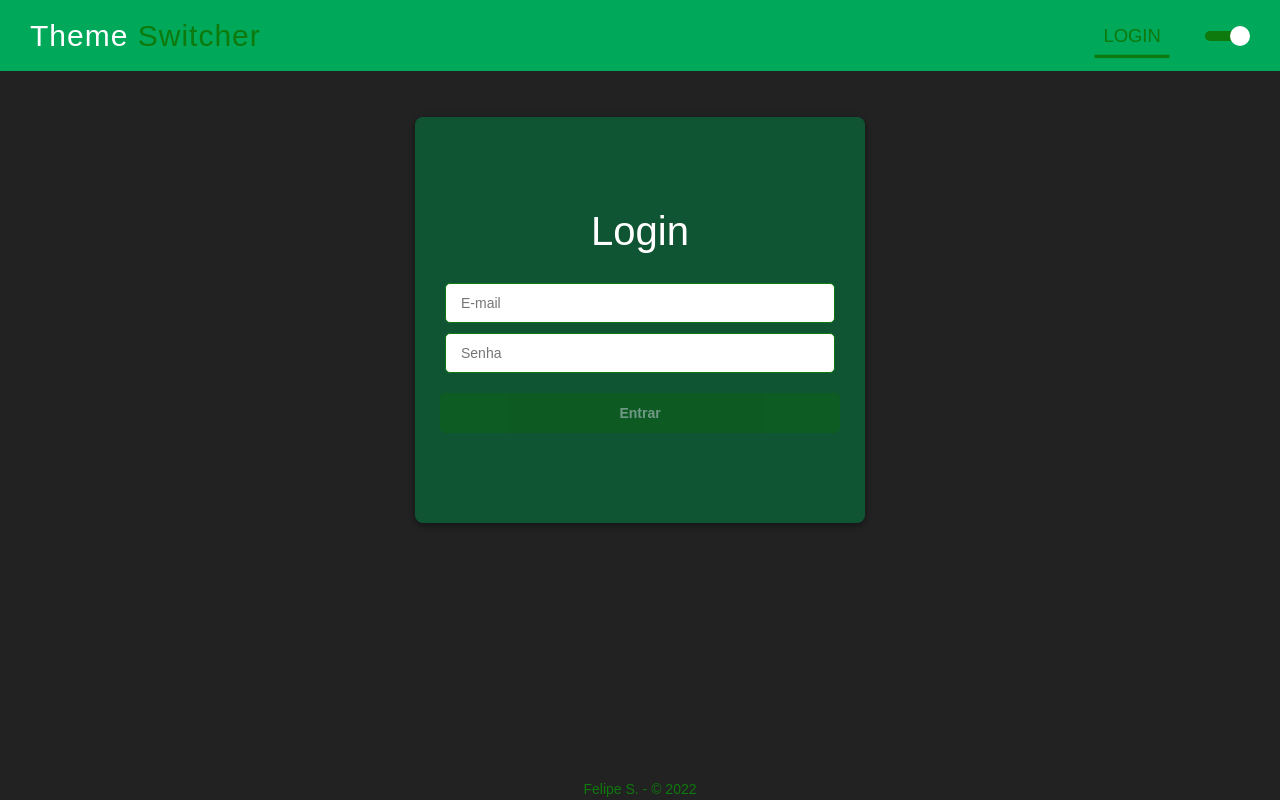
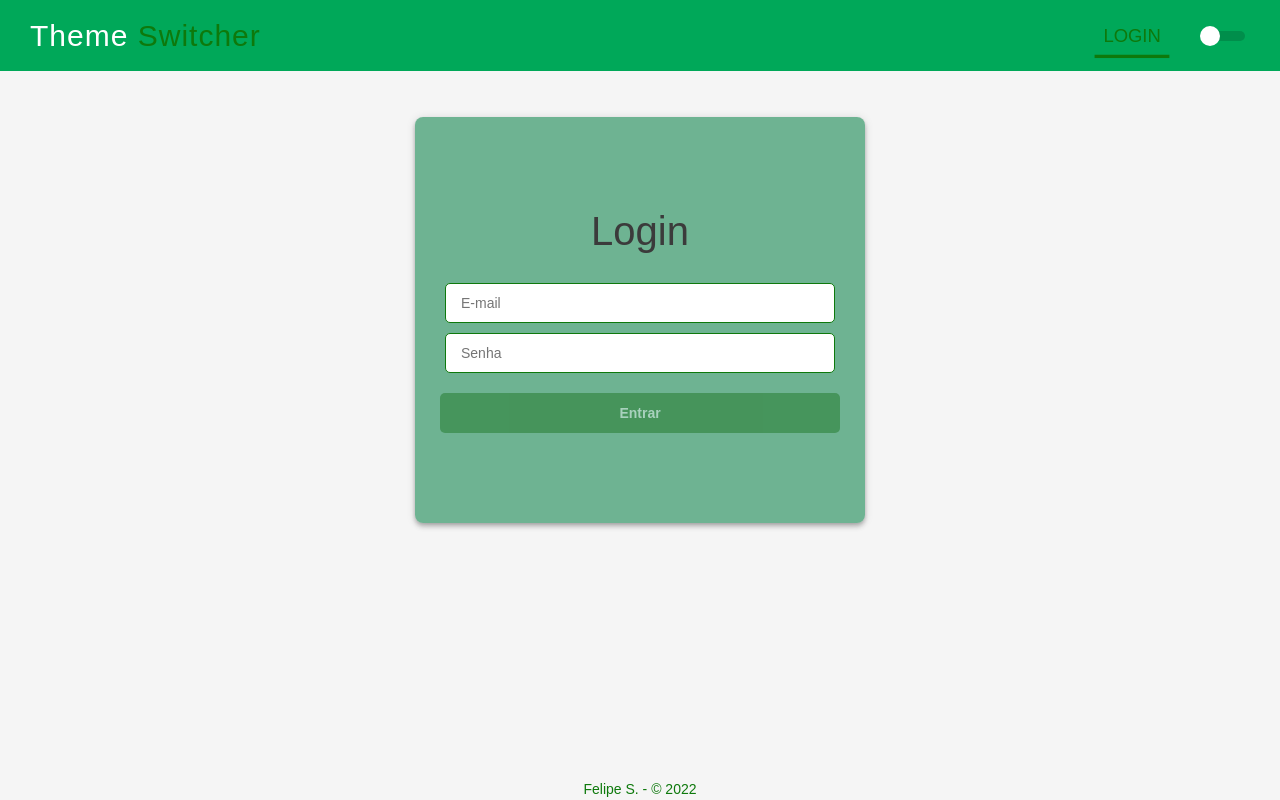
Before and after one commit to felipe-seabra/kifol-fertilizantes, a React (Create React App) app: page / in a window 1280 px wide. Built offline with nearby package versions, Linux system fonts and the light colour scheme; the HTML template or start-up script is replaced by a standard one.

Commit message:
update: cookie name

```diff
--- a/src/App.tsx
+++ b/src/App.tsx
@@ -14,7 +14,7 @@ import Content from './components/Content';
 import 'bootstrap/dist/css/bootstrap.min.css';
 
 function App() {
-  const [persisted, setPersisted] = usePresistedState(dark.title);
+  const [persisted, setPersisted] = usePresistedState(light.title);
   const [theme, setTheme] = useState(persisted === 'light' ? light : dark);
 
   const toggleTheme = () => {
--- a/src/utils/usePersistedState.ts
+++ b/src/utils/usePersistedState.ts
@@ -14,7 +14,7 @@ function usePresistedState(key: string): Response<string> {
   });
 
   useEffect(() => {
-    setCookie(null, 'USER_THEME', state, {
+    setCookie(null, 'kifolTheme', state, {
       maxAge: 30 * 24 * 60 * 60,
       path: '/'
     });
```
